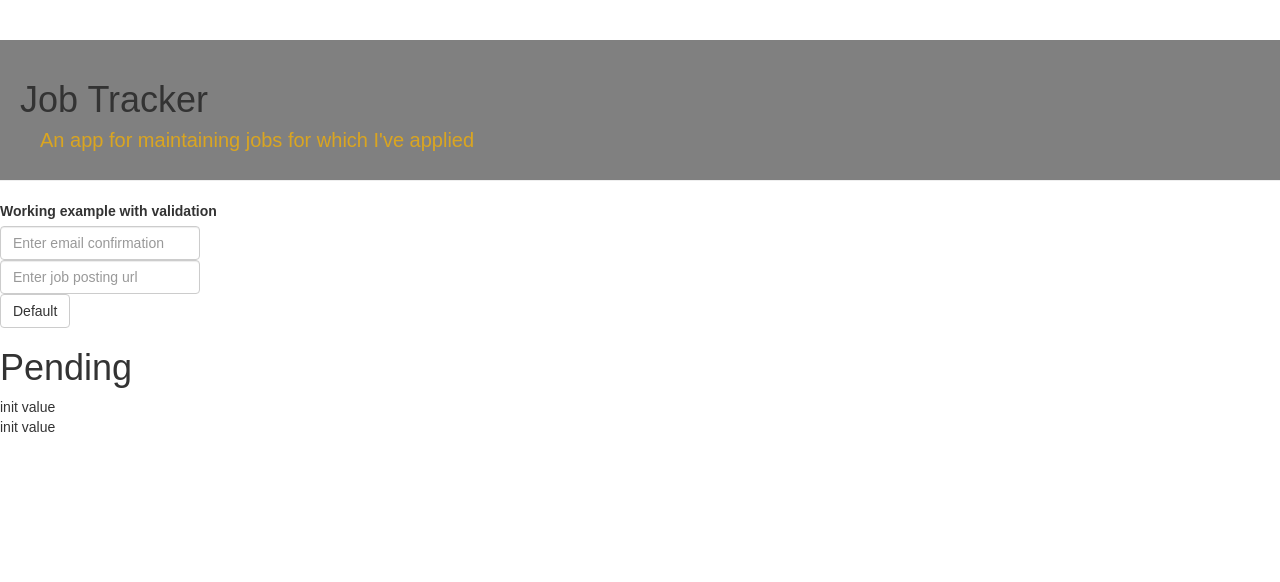
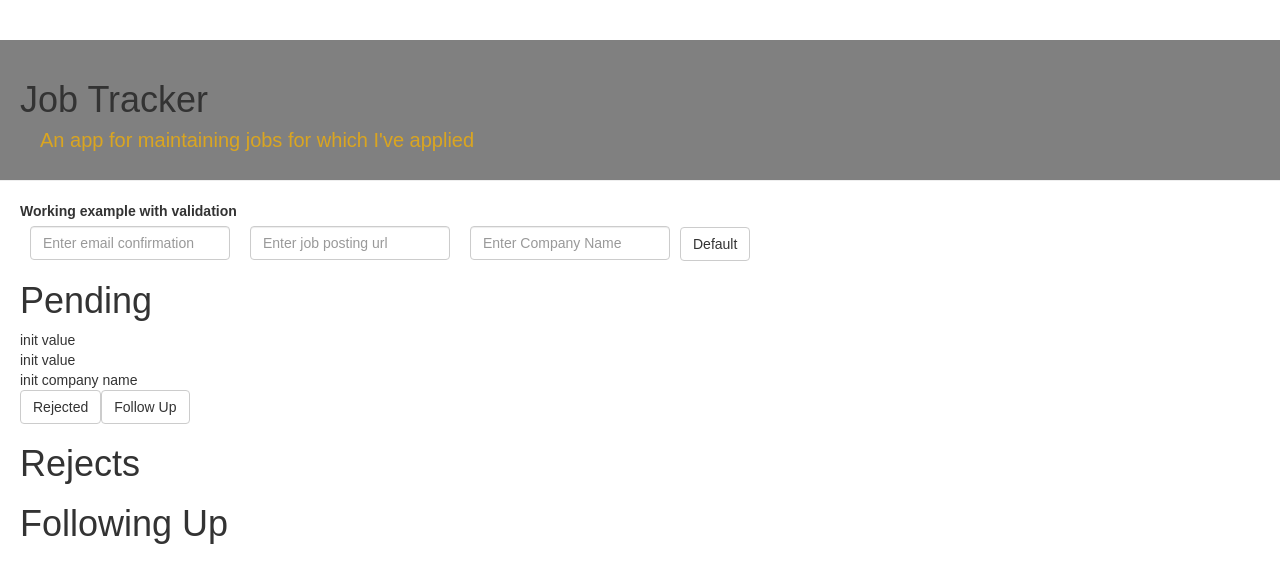
Before and after one commit to discodane/job-tracker, a React (Create React App) app: page / in a window 1280 px wide. Shown: the top 582 px of the page. Built offline with nearby package versions, Linux system fonts and the light colour scheme.

Commit message:
You can reject the status now

```diff
--- a/src/App.css
+++ b/src/App.css
@@ -9,3 +9,7 @@
   color: goldenrod;
   font-size: 2rem;
 }
+
+.main-content {
+  margin: 0 2rem;
+}
--- a/src/App.js
+++ b/src/App.js
@@ -3,8 +3,7 @@ import { PageHeader } from 'react-bootstrap';
 import './App.css';
 import myData from './makeShiftDB.json';
 
-import NewMavForm from './components/NewMavForm';
-import MavList from './components/MavList';
+import MainContent from './components/MainContent';
 
 class App extends Component {
   constructor(props) {
@@ -13,24 +12,26 @@ class App extends Component {
       mavs: myData.mavs,
       emailLink: '',
       jobPostingLink: '',
+      companyName: '',
     }
   }
 
   addNewMav = e => {
     e.preventDefault();
-    console.log(e.target.value);
     this.setState((previousState, props) => {
       return {
         mavs: [
           {
             emailLink: this.state.emailLink,
             jobPostingLink: this.state.jobPostingLink,
+            companyName: this.state.companyName,
             status: "pending",
           },
           ...this.state.mavs,
         ],
         emailLink: '',
         jobPostingLink: '',
+        companyName: '',
       }
     });
   }
@@ -45,6 +46,25 @@ class App extends Component {
     return this.setState({jobPostingLink: e.target.value});
   }
 
+  handleCompanyNameChange = e => {
+    e.preventDefault();
+    return this.setState({companyName: e.target.value});
+  }
+
+  putToRejection = companyName => {
+    this.setState({
+      mavs: this.state.mavs.map((mav) => {
+        if(companyName === mav.companyName) {
+          return {
+            ...mav,
+            status: "reject"
+          }
+        }
+        return mav;
+      })
+    })
+  }
+
   render() {
     return (
       <div className="App">
@@ -54,17 +74,16 @@ class App extends Component {
             An app for maintaining jobs for which I've applied
           </small>
         </PageHeader>
-        <NewMavForm
-          addMav={this.addNewMav}
+        <MainContent
+          addNewMav={this.addNewMav}
+          companyName={this.state.companyName}
           emailLink={this.state.emailLink}
           jobPostingLink={this.state.jobPostingLink}
-          emailChange={this.handleEmailChange}
-          jobUrlChange={this.handleJobUrlChange}
-        />
-        <MavList
-          title="Pending"
+          handleEmailChange={this.handleEmailChange}
+          handleJobUrlChange={this.handleJobUrlChange}
+          handleCompanyNameChange={this.handleCompanyNameChange}
+          putToRejection={this.putToRejection}
           mavs={this.state.mavs}
-          type="pending"
         />
       </div>
     );
--- /dev/null
+++ b/src/components/MainContent.js
@@ -0,0 +1,49 @@
+import React from 'react';
+import { PropTypes } from 'prop-types';
+
+import NewMavForm from './NewMavForm';
+import MavList from './MavList';
+
+const MainContent = props => (
+  <div className="main-content">
+    <NewMavForm
+      addMav={props.addNewMav}
+      emailLink={props.emailLink}
+      companyName={props.companyName}
+      jobPostingLink={props.jobPostingLink}
+      companyNameChange={props.handleCompanyNameChange}
+      emailChange={props.handleEmailChange}
+      jobUrlChange={props.handleJobUrlChange}
+    />
+    <MavList
+      title="Pending"
+      mavs={props.mavs}
+      type="pending"
+      putToRejection={props.putToRejection}
+    />
+    <MavList
+      title="Rejects"
+      mavs={props.mavs}
+      type="reject"
+    />
+    <MavList
+      title="Following Up"
+      mavs={props.mavs}
+      type="followUp"
+    />
+  </div>
+);
+
+MainContent.propTypes = {
+  addNewMav: PropTypes.func.isRequired,
+  companyName: PropTypes.string.isRequired,
+  emailLink: PropTypes.string.isRequired,
+  jobPostingLink: PropTypes.string.isRequired,
+  handleEmailChange: PropTypes.func.isRequired,
+  handleJobUrlChange: PropTypes.func.isRequired,
+  handleCompanyNameChange: PropTypes.func.isRequired,
+  putToRejection: PropTypes.func.isRequired,
+  mavs: PropTypes.array.isRequired,
+}
+
+export default MainContent;
--- a/src/components/Mav.js
+++ b/src/components/Mav.js
@@ -1,10 +1,18 @@
 import React from 'react';
 import { PropTypes } from 'prop-types';
+import { Button } from 'react-bootstrap'
 
 const Mav = props => (
-  <div >
+  <div>
     <div>{props.emailLink}</div>
     <div>{props.jobUrl}</div>
+    <div>{props.companyName}</div>
+    {props.type === "pending" &&
+      <div>
+        <Button onClick={props.handleRejection}>Rejected</Button>
+        <Button>Follow Up</Button>
+      </div>
+    }
   </div>
 )
 
@@ -12,6 +20,8 @@ Mav.propTypes = {
   type: PropTypes.string.isRequired,
   emailLink: PropTypes.string.isRequired,
   jobUrl: PropTypes.string.isRequired,
+  companyName: PropTypes.string.isRequired,
+  handleRejection: PropTypes.func.isRequired,
 }
 
 export default Mav;
--- a/src/components/MavList.js
+++ b/src/components/MavList.js
@@ -11,10 +11,12 @@ const MavList = props => (
       .map((mav) => {
         return(
           <Mav
-            key={mav.jobPostingLink}
+            key={mav.companyName}
             emailLink={mav.emailLink}
             jobUrl={mav.jobPostingLink}
+            companyName={mav.companyName}
             type={props.type}
+            handleRejection={() => props.putToRejection(mav.companyName)}
           />
         )
       })
@@ -26,6 +28,7 @@ MavList.propTypes = {
   title: PropTypes.string.isRequired,
   mavs: PropTypes.array.isRequired,
   type: PropTypes.string.isRequired,
+  putToRejection: PropTypes.func,
 }
 
 export default MavList;
--- a/src/components/NewMavForm.css
+++ b/src/components/NewMavForm.css
@@ -4,4 +4,10 @@
 
 .new-mav-input {
   width: 20rem;
+  margin: 0 1rem;
+  display: inline;
 }
+
+.control-label {
+  display: block;
+}
--- a/src/components/NewMavForm.js
+++ b/src/components/NewMavForm.js
@@ -28,6 +28,13 @@ const NewMavForm = props => {
           value={props.jobPostingLink}
           onChange={props.jobUrlChange}
         />
+        <FormControl
+          className="new-mav-input"
+          type="text"
+          placeholder="Enter Company Name"
+          value={props.companyName}
+          onChange={props.companyNameChange}
+        />
         <Button className="add-new-mav" type='submit'>Default</Button>
       </FormGroup>
     </form>
@@ -36,10 +43,12 @@ const NewMavForm = props => {
 
 NewMavForm.propTypes = {
   addMav: PropTypes.func.isRequired,
+  companyName: PropTypes.string.isRequired,
   emailLink: PropTypes.string.isRequired,
   jobPostingLink: PropTypes.string.isRequired,
   emailChange: PropTypes.func.isRequired,
   jobUrlChange: PropTypes.func.isRequired,
+  companyNameChange: PropTypes.func.isRequired,
 }
 
 export default NewMavForm;
--- a/src/makeShiftDB.json
+++ b/src/makeShiftDB.json
@@ -3,6 +3,7 @@
     {
       "emailLink": "init value",
       "jobPostingLink": "init value",
+      "companyName": "init company name",
       "status": "pending"
     }
   ]
```
